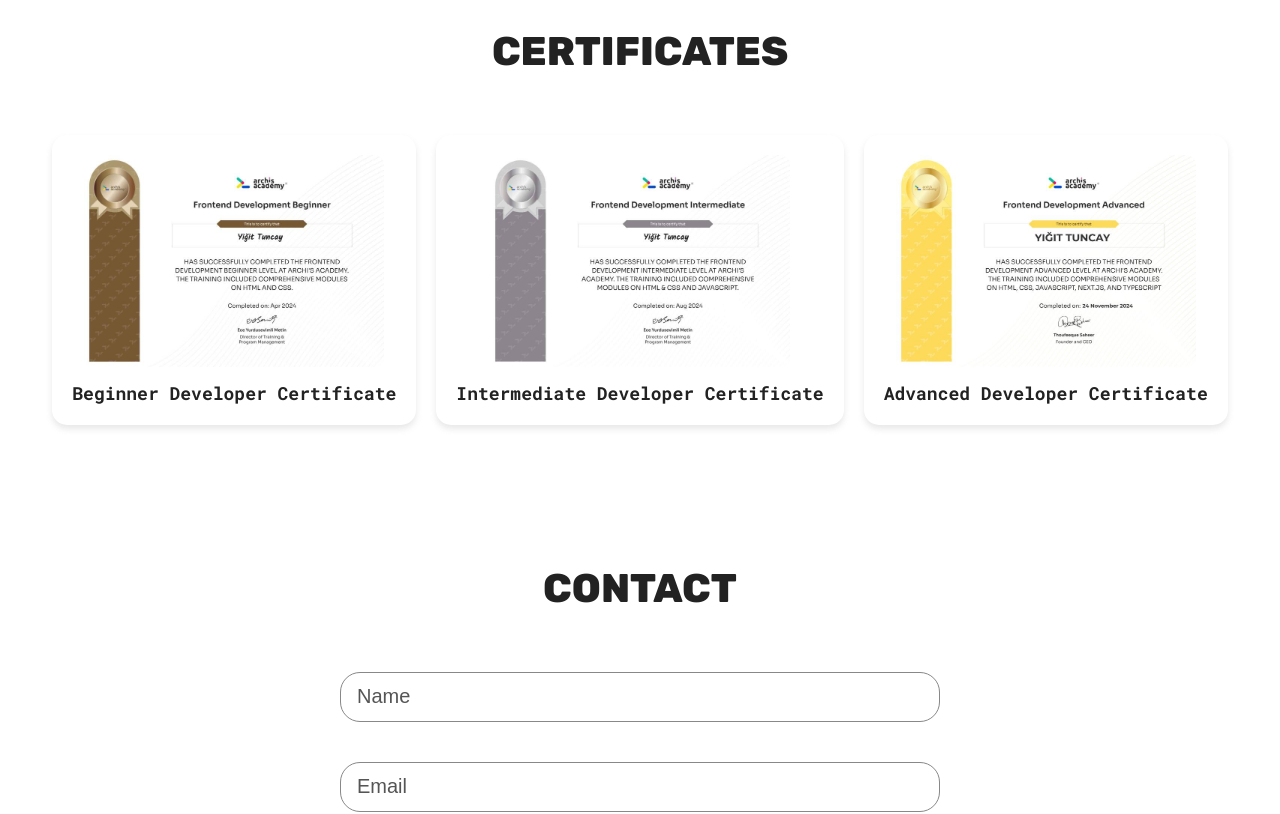
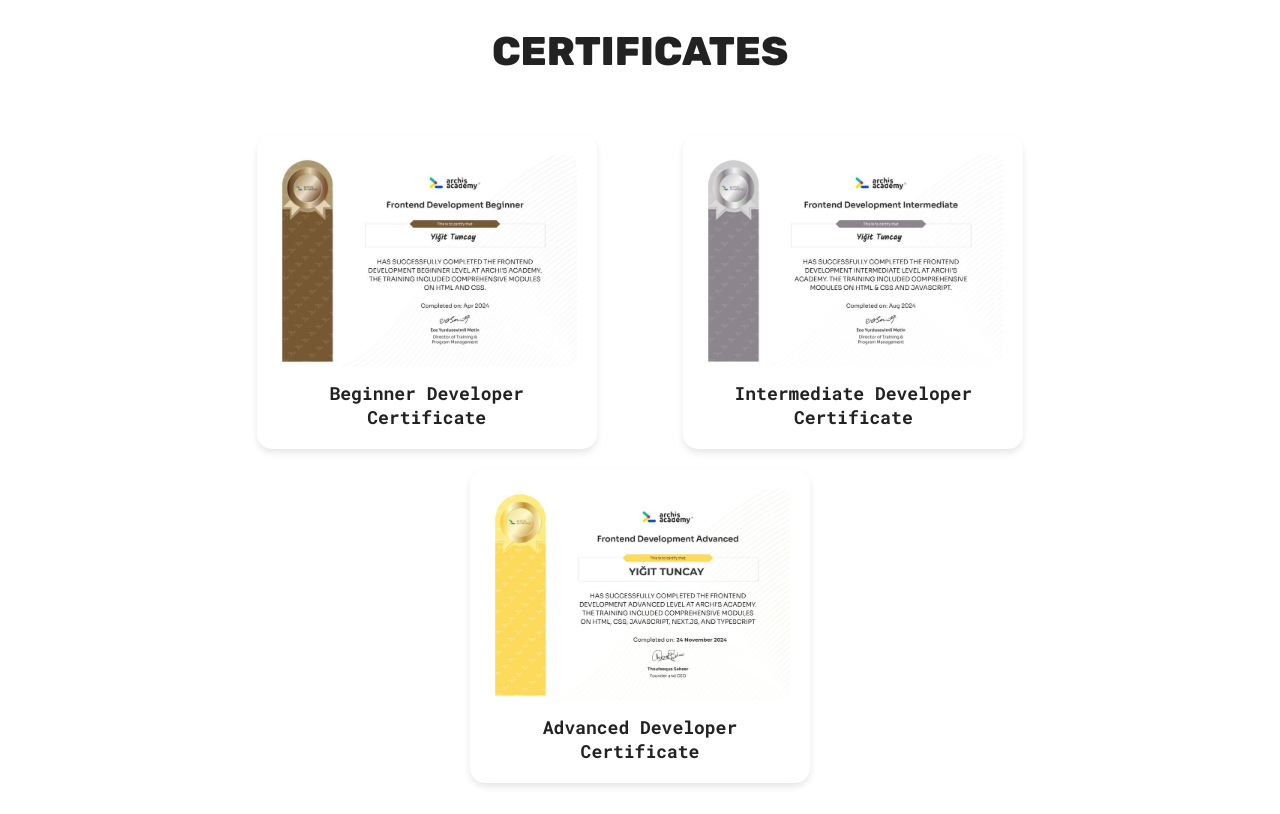
Before and after one commit to ygttncy/Portfolyo, a React (Vite) app: page / in a window 1280 px wide. Shown: the part 2180-2994 px from the top of the page. Built offline with nearby package versions, Linux system fonts and the light colour scheme.

Commit message:
Responsive Add

```diff
--- a/src/sections/Certificates/CertificatesStyles.module.css
+++ b/src/sections/Certificates/CertificatesStyles.module.css
@@ -8,7 +8,8 @@
 
 .certificatesContainer {
   display: flex;
-
+  flex-wrap: wrap;
+  justify-content: center;
   align-items: center;
   gap: 20px;
 }
@@ -19,10 +20,13 @@
   box-shadow: 0 4px 6px rgba(141, 141, 141, 0.199);
   padding: 20px;
   text-align: center;
+  max-width: 320px;
+  width: 100%;
 }
 
 .certificateCard img {
-  max-width: 300px;
+  max-width: 100%;
+  height: auto;
   border-radius: 10px;
 }
 
@@ -31,3 +35,23 @@
   font-size: 18px;
   font-weight: bold;
 }
+
+@media (min-width: 768px) {
+  .certificatesContainer {
+    flex-direction: row;
+    justify-content: space-evenly;
+  }
+  .certificateCard {
+    max-width: 280px;
+  }
+}
+
+@media (min-width: 1024px) {
+  .certificatesContainer {
+    max-width: 900px;
+    margin: auto;
+  }
+  .certificateCard {
+    max-width: 300px;
+  }
+}
```
